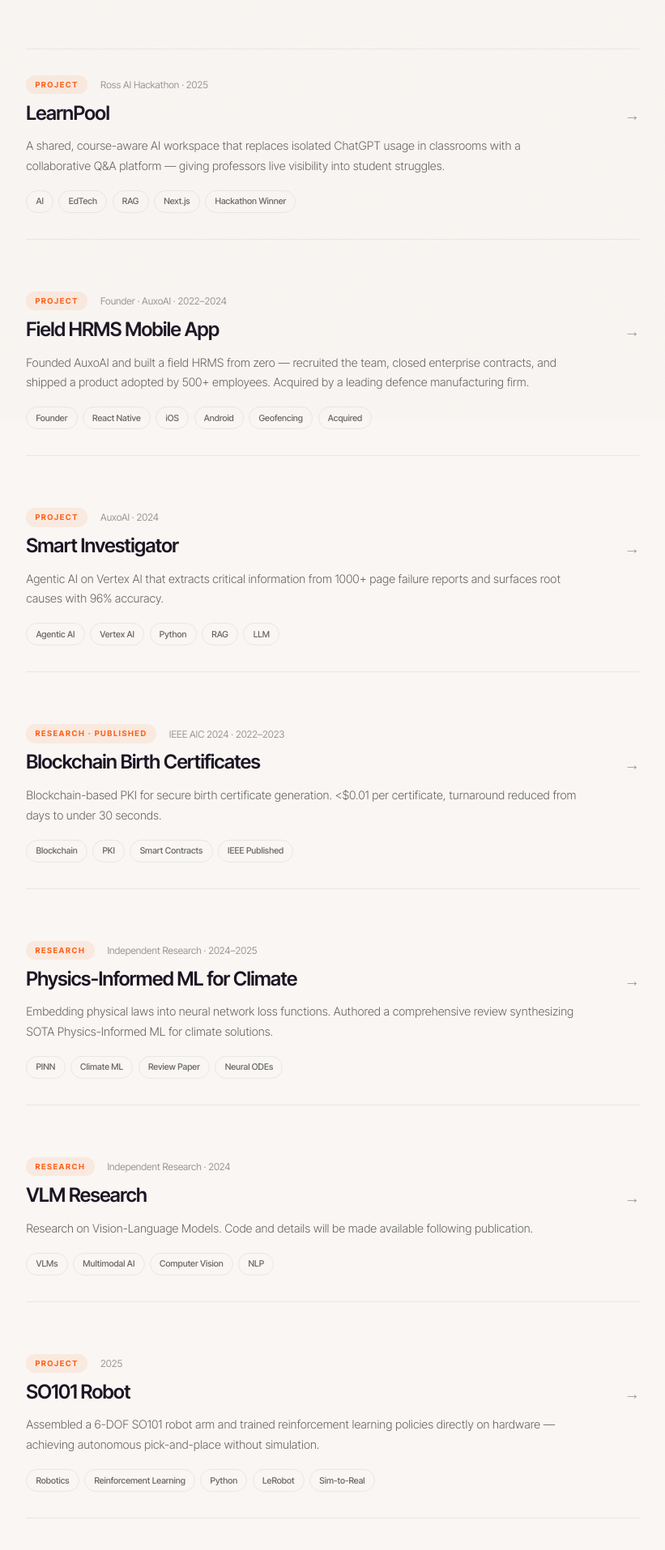
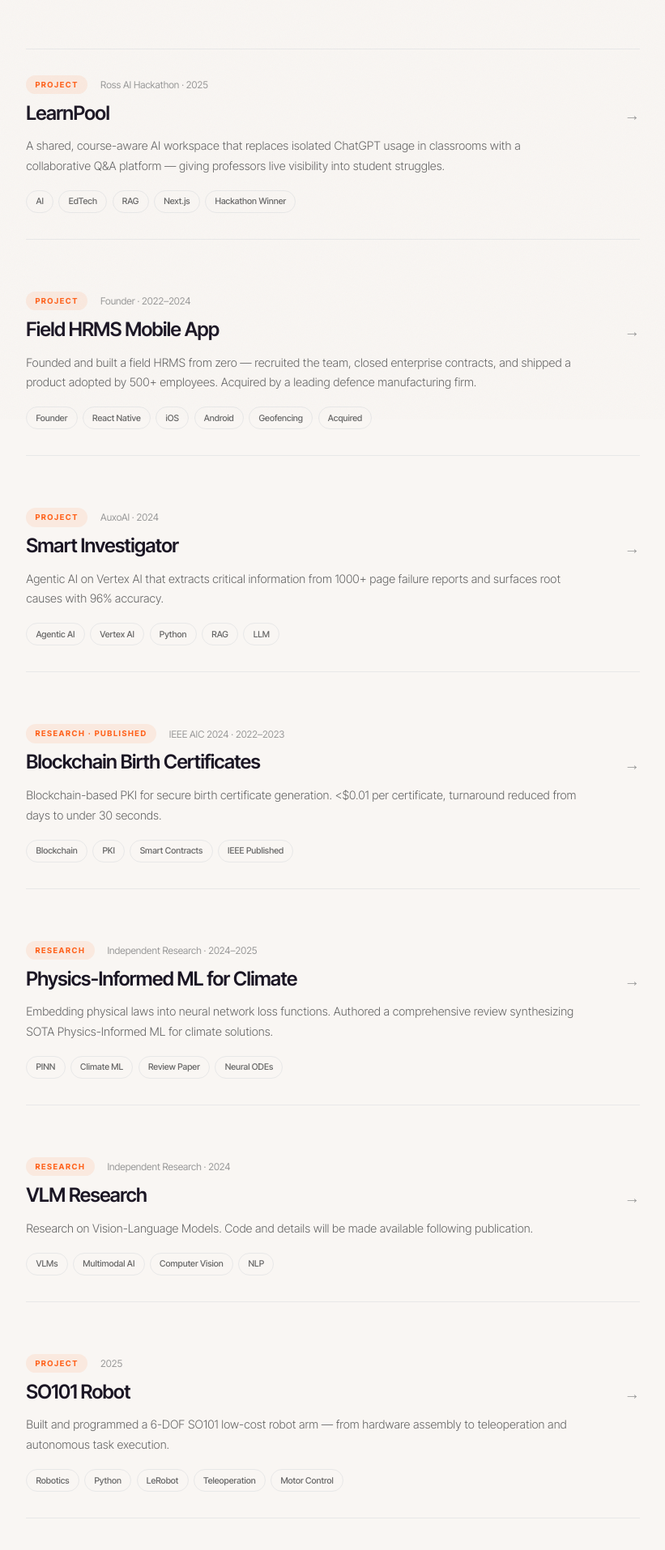
Before and after one commit to Mack-26/manan.github.io, a Next.js app: page /projects in a window 1280 px wide. Shown: the part 282-2196 px from the top of the page at 81% size, without its empty margins (229-1050 px from the left). Built offline with nearby package versions, Linux system fonts and the light colour scheme.

Commit message:
Update to HRMS

```diff
--- a/data/projects.js
+++ b/data/projects.js
@@ -36,14 +36,14 @@ export const projects = [
     slug: 'hrms',
     title: 'Field HRMS Mobile App',
     type: 'Project',
-    meta: 'Founder · AuxoAI · 2022–2024',
+    meta: 'Founder · 2022–2024',
     summary:
-      'Founded AuxoAI and built a field HRMS from zero — recruited the team, closed enterprise contracts, and shipped a product adopted by 500+ employees. Acquired by a leading defence manufacturing firm.',
+      'Founded and built a field HRMS from zero — recruited the team, closed enterprise contracts, and shipped a product adopted by 500+ employees. Acquired by a leading defence manufacturing firm.',
     tags: ['Founder', 'React Native', 'iOS', 'Android', 'Geofencing', 'Acquired'],
     problem:
-      'I founded AuxoAI after observing that large field-deployed workforces — construction sites, manufacturing yards, logistics networks — were still managing attendance and compliance through spreadsheets and phone calls. The gap wasn\'t just operational inefficiency; it was a genuine liability. Without verifiable location data and audit trails, companies faced payroll fraud, labour law exposure, and zero real-time visibility into where their people were. Existing enterprise HRMS platforms were built for desk workers: expensive, desktop-heavy, and completely unequipped for intermittent connectivity and distributed field environments. The objective was to build a mobile-first HRMS from the ground up — and then sell, deploy, and scale it as a business.',
+      'Large field-deployed workforces — construction sites, manufacturing yards, logistics networks — were still managing attendance and compliance through spreadsheets and phone calls. The gap wasn\'t just operational inefficiency; it was a genuine liability. Without verifiable location data and audit trails, companies faced payroll fraud, labour law exposure, and zero real-time visibility into where their people were. Existing enterprise HRMS platforms were built for desk workers: expensive, desktop-heavy, and completely unequipped for intermittent connectivity and distributed field environments. The objective was to build a mobile-first HRMS from the ground up — and then sell, deploy, and scale it as a business.',
     solution:
-      'Recruited and led a team of 4 engineers, defined the product roadmap, and closed the first enterprise contracts before a line of production code was written. We built a cross-platform mobile app in React Native — a single codebase targeting iOS and Android — with geofenced clock-in/out (employees could only mark attendance within GPS-verified radii of their site), biometric authentication to eliminate proxy attendance, real-time manager dashboards, compliance alert push notifications, and automated payroll-ready exports. I handled everything from architecture decisions and sprint planning to customer calls and contract negotiations. The hardest engineering problem was geofence reliability in dense environments where GPS drift caused false rejections — solved by a hybrid positioning algorithm that weighted cell-tower and Wi-Fi signals as fallbacks. The harder business problem was earning trust from enterprise procurement teams as a first-time founder — solved by leading with a focused pilot, tight feedback loops, and measurable outcomes. The product reduced manual attendance overhead by 80%, scaled to 500+ active field employees, and was ultimately acquired by a leading company in the defence manufacturing industry.',
+      'Recruited and led a team of 4 engineers, defined the product roadmap, and closed the first enterprise contracts before a line of production code was written. Built a cross-platform mobile app in React Native — a single codebase targeting iOS and Android — with geofenced clock-in/out (employees could only mark attendance within GPS-verified radii of their site), biometric authentication to eliminate proxy attendance, real-time manager dashboards, compliance alert push notifications, and automated payroll-ready exports. I handled everything from architecture decisions and sprint planning to customer calls and contract negotiations. The hardest engineering problem was geofence reliability in dense environments where GPS drift caused false rejections — solved by a hybrid positioning algorithm that weighted cell-tower and Wi-Fi signals as fallbacks. The harder business problem was earning trust from enterprise procurement teams as a first-time founder — solved by leading with a focused pilot, tight feedback loops, and measurable outcomes. The product reduced manual attendance overhead by 80%, scaled to 500+ active field employees, and was ultimately acquired by a leading company in the defence manufacturing industry.',
     links: [
       { label: 'Case Study (PDF)', href: '/artifacts/hrms-casestudy.pdf', external: false },
       { label: 'GitHub', href: 'https://github.com/Mack-26/hrms-app', external: true },
@@ -61,7 +61,7 @@ export const projects = [
     problem:
       'Industrial equipment failures at AuxoAI\'s clients generated investigation reports that routinely exceeded 1,000 pages — sensor logs, maintenance histories, incident reports, and regulatory filings spread across multiple document versions. Root-cause analysis required engineers to manually cross-reference all of it, a process that consumed three to five engineering days per incident. The bottleneck was the absence of any system capable of understanding technical domain language, correlating evidence across documents, and producing a structured causal summary. The objective was to build an agentic AI system that could autonomously ingest these reports and surface root causes with production-grade accuracy.',
     solution:
-      'Designed and built a multi-step agentic pipeline on Google Cloud Vertex AI. Documents are preprocessed using a domain-aware segmentation strategy that preserves semantic boundaries — sensor tables are never split mid-row, failure timelines stay contiguous — and indexed into a managed vector store. An LLM agent orchestrates a multi-turn retrieval loop: it formulates targeted sub-queries, retrieves and evaluates evidence, iteratively refines its causal hypothesis, and produces a structured root-cause report with source citations. Vertex AI was chosen over self-hosted alternatives for its managed vector search and native LLM integration, enabling rapid iteration without infrastructure overhead. The hardest problem was handling conflicting evidence across document versions, where sensor logs and maintenance records sometimes contradicted each other — solved by a confidence-scoring module that ranks competing claims by recency and source authority and explicitly flags ambiguity for human review. The system achieved 96% root-cause accuracy on a held-out test set of historical cases and reduced average investigation time from days to under 30 minutes.',
+      'Designed and built a multi-step agentic pipeline on Google Cloud Vertex AI. Documents are preprocessed using a domain-aware segmentation strategy that preserves semantic boundaries — sensor tables are never split mid-row, failure timelines stay contiguous — and indexed into a managed vector store. An LLM agent orchestrates a multi-turn retrieval loop: it formulates targeted sub-queries, retrieves and evaluates evidence, iteratively refines its causal hypothesis, and produces a structured root-cause report with source citations. Vertex AI was chosen over self-hosted alternatives for its managed vector search and native LLM integration, enabling rapid iteration without infrastructure overhead. The hardest problem was handling conflicting evidence across document versions, where sensor logs and maintenance records sometimes contradicted each other. I solved this by a confidence scoring module that ranks competing claims by recency and source authority and explicitly flags ambiguity for human review. The system achieved 96% root-cause accuracy on a held-out test set of historical cases and reduced average investigation time from days to under 30 minutes.',
     links: [],
     artifact: { type: 'image', src: '/artifacts/smart-investigator-arch.png', alt: 'Smart Investigator architecture diagram' },
   },
@@ -76,7 +76,7 @@ export const projects = [
     problem:
       'Birth registration systems in many developing regions remain paper-based — slow to process, prone to forgery, and disconnected from downstream civil services. Early digitization efforts typically replaced paper with centralized databases, which introduced a new class of vulnerabilities: single points of failure, insider fraud risk, and reliance on continuously available government servers. The technical bottleneck was designing a certificate issuance system that was simultaneously forgery-proof, cheap enough for large-scale government adoption, and functional without a trusted central authority. The research objective was to design and empirically validate a blockchain-based PKI architecture that satisfied all three constraints.',
     solution:
-      'Designed a decentralized Public Key Infrastructure on a permissioned blockchain where authorized government nodes act as certificate authorities. Each birth certificate is issued as a cryptographically signed on-chain record: the issuing authority signs the certificate payload with their private key, and both the signature and a hash of the payload are stored immutably on-chain. Verification requires only the issuing authority\'s public key — no central server, no trusted intermediary. A permissioned chain was chosen over public networks like Ethereum specifically to keep gas costs negligible and maintain regulatory control over who can issue certificates, while still preserving the immutability and auditability properties of a distributed ledger. Smart contracts enforce issuance rules and reject unauthorized modifications at the protocol level. The core engineering challenge was designing a certificate schema compact enough for cost-effective on-chain storage while containing all legally required civil registration fields — resolved through a commitment scheme that stores only a hash and signature on-chain, with the full record retrievable off-chain via IPFS. The system achieved sub-$0.01 issuance cost and reduced certificate turnaround from days to under 30 seconds. Published at IEEE AIC 2024.',
+      'Designed a decentralized Public Key Infrastructure on a permissioned blockchain where authorized government nodes act as certificate authorities. Each birth certificate is issued as a cryptographically signed on-chain record: the issuing authority signs the certificate payload with their private key, and both the signature and a hash of the payload are stored immutably on-chain. Verification requires only the issuing authority\'s public key — no central server, no trusted intermediary. A permissioned chain was chosen over public networks like Ethereum specifically to keep gas costs negligible and maintain regulatory control over who can issue certificates, while still preserving the immutability and auditability properties of a distributed ledger. Smart contracts enforce issuance rules and reject unauthorized modifications at the protocol level. The core engineering challenge was designing a certificate schema compact enough for cost-effective on-chain storage while containing all legally required civil registration field. I resolved this through a commitment scheme that stores only a hash and signature on-chain, with the full record retrievable off-chain via IPFS. The system achieved sub-$0.01 issuance cost and reduced certificate turnaround from days to under 30 seconds. Published at IEEE AIC 2024.',
     links: [
       { label: 'Read Paper (IEEE)', href: 'https://ieeexplore.ieee.org/document/10730987', external: true },
     ],
@@ -91,7 +91,7 @@ export const projects = [
       'Embedding physical laws into neural network loss functions. Authored a comprehensive review synthesizing SOTA Physics-Informed ML for climate solutions.',
     tags: ['PINN', 'Climate ML', 'Review Paper', 'Neural ODEs'],
     problem:
-      'Climate science faces a fundamental compute-accuracy tradeoff that standard deep learning cannot resolve. High-fidelity numerical models — general circulation models, ocean solvers — are prohibitively expensive to run at the spatial and temporal resolutions needed for regional impact assessment. Pure ML surrogates are fast but physically unreliable: they can produce predictions that look statistically plausible while violating conservation of mass, energy, or momentum. The bottleneck is the absence of a principled framework for combining the speed of learned models with the physical fidelity of numerical methods. The objective of this research was to survey the state of Physics-Informed Neural Networks applied to climate problems, synthesize the key design decisions and benchmark results across sub-fields, and produce a reference that helps practitioners navigate the space.',
+      'Climate science faces a fundamental compute-accuracy tradeoff that standard deep learning cannot resolve. High-fidelity numerical models like general circulation models, ocean solvers, are prohibitively expensive to run at the spatial and temporal resolutions needed for regional impact assessment. Pure ML surrogates are fast but physically unreliable: they can produce predictions that look statistically plausible while violating conservation of mass, energy, or momentum. The bottleneck is the absence of a principled framework for combining the speed of learned models with the physical fidelity of numerical methods. The objective of this research was to survey the state of Physics-Informed Neural Networks applied to climate problems, synthesize the key design decisions and benchmark results across sub-fields, and produce a reference that helps practitioners navigate the space.',
     solution:
       'Conducted an independent systematic review of PINN architectures across climate science domains: atmospheric dynamics, ocean circulation, hydrology, and extreme event prediction. The review analyzes how physical laws are embedded into models — as hard architectural constraints, as soft PDE-residual penalties in the loss function, or as structural priors via Neural ODEs and universal differential equations — and evaluates the tradeoffs of each approach. Key findings include the persistent tension between tight constraint satisfaction and training stability, the strong empirical performance of hybrid architectures that combine PINNs with data assimilation, and the significant gap between benchmark accuracy and real-world deployment readiness. The paper synthesizes results across 60+ publications and proposes a taxonomy for categorizing physics-ML integration strategies by the mechanism, depth, and fidelity of physical supervision. A preprint is in preparation.',
     links: [
@@ -121,16 +121,21 @@ export const projects = [
     type: 'Project',
     meta: '2025',
     summary:
-      'Assembled a 6-DOF SO101 robot arm and trained reinforcement learning policies directly on hardware — achieving autonomous pick-and-place without simulation.',
-    tags: ['Robotics', 'Reinforcement Learning', 'Python', 'LeRobot', 'Sim-to-Real'],
+      'Built and programmed a 6-DOF SO101 low-cost robot arm — from hardware assembly to teleoperation and autonomous task execution.',
+    tags: ['Robotics', 'Python', 'LeRobot', 'Teleoperation', 'Motor Control'],
     problem:
-      'Training RL policies for real robot manipulation is hard in a way that simulated benchmarks obscure: real hardware has motor backlash, sensor noise, and non-stationary dynamics that break policies trained in clean simulators. The sim-to-real gap has been a dominant failure mode in manipulation research — policies that achieve near-perfect scores in MuJoCo or Isaac Gym often collapse on contact with physical objects. The SO101 is a ~$150 open-source 6-DOF arm that is genuinely capable, but using it as a real-hardware RL testbed — where the robot is both the training environment and the deployment target — requires solving the sample efficiency problem: RL algorithms that take millions of environment steps in simulation become impractical when each step involves a physical actuator. The objective was to train RL policies directly on the SO101 without simulation, using sample-efficient algorithms and safe exploration constraints.',
+      'Robot arms exist at two extremes: industrial arms are precise but cost tens of thousands of dollars and require specialized programming environments, while low-cost educational robots lack the software maturity to go beyond toy demonstrations. The SO101 occupies a rare middle ground — an open-source, ~$150 6-DOF arm with genuine research potential — but getting it from a kit of servo motors to a system capable of autonomous task execution requires integrating hardware assembly, motor calibration, vision, and imitation learning policy training from scratch. This integration barrier limits reproducibility in robotics research and makes it hard for individuals to experiment with embodied AI on a realistic budget. The objective was to build a fully operational SO101 setup capable of teleoperation and autonomous pick-and-place, and to document the process end-to-end.',
     solution:
-      'Assembled the SO101 from hardware, calibrated each servo\'s torque limits and joint ranges, and integrated the arm with the HuggingFace LeRobot framework for policy training and evaluation. Implemented a Soft Actor-Critic (SAC) agent for its off-policy sample efficiency — critical when environment interactions are physically bounded. To enable safe on-hardware exploration, the state space was constrained using joint-limit penalty shaping and an episode-termination safety wrapper that cut rollouts before dangerous configurations could develop. Reward functions were designed around contact-based task success signals captured via wrist-mounted force feedback and overhead camera state estimation. The central challenge was reward sparsity during early training — the robot rarely made contact with targets by random exploration — addressed by a curriculum that progressively narrowed the initial object placement distribution as policy performance improved. Training converged to reliable autonomous pick-and-place performance after approximately 4 hours of on-hardware interaction. The result is a fully on-robot RL pipeline running on commodity hardware for under $150.',
+      'Assembled the SO101 6-DOF arm from hardware, calibrated each servo motor to its torque and range limits, and integrated the system with HuggingFace\'s LeRobot framework. Set up a leader-follower teleoperation system using a second arm as the physical controller, enabling natural and low-latency demonstration collection without scripting individual movements. Recorded multi-episode demonstration datasets for pick-and-place tasks and trained imitation learning policies using ACT (Action Chunking with Transformers), which models multi-step actions as temporally coherent chunks rather than individual waypoints. Python was used throughout for its robotics ecosystem — LeRobot, OpenCV, and numpy provide a coherent stack from perception to control. The hardest challenge was calibrating software torque ceilings to prevent joint damage during out-of-distribution policy rollouts, especially at the wrist joint under load — solved by a gradual warm-up protocol and per-joint torque monitoring during inference. The result is a reproducible, end-to-end embodied AI research stack running on commodity hardware for under $150.',
     links: [
       { label: 'GitHub', href: 'https://github.com/Mack-26/so101', external: true },
     ],
     artifact: { type: 'image', src: '/artifacts/so101/robot_arm.jpg', alt: 'SO101 robot arm' },
+    videos: [
+      { src: '/artifacts/so101/robot_1.mp4', label: 'Teleoperation demo' },
+      { src: '/artifacts/so101/robot_2.mp4', label: 'Pick and place' },
+      { src: '/artifacts/so101/robot_3.mp4', label: 'Autonomous task' },
+    ],
   },
 ];
 
```
